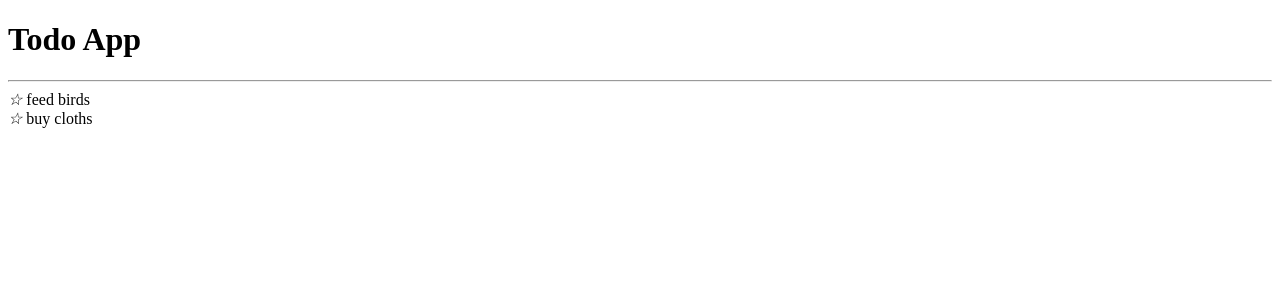
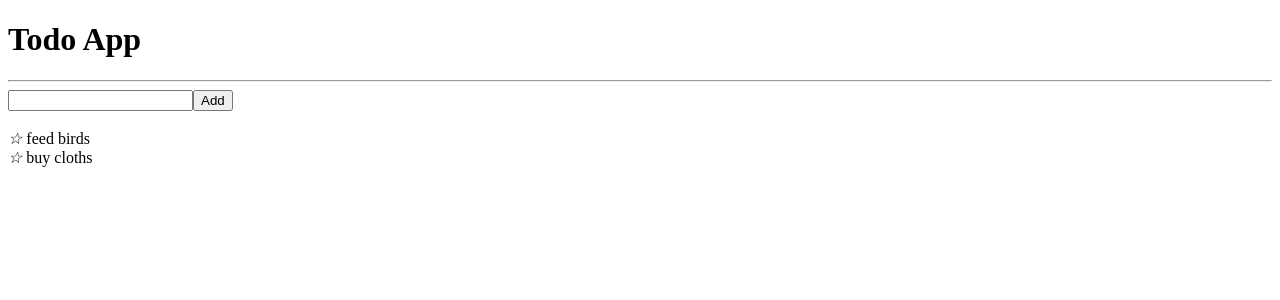
Before and after one commit to chanakasan/react_todo_app, a React app: page / in a window 1280 px wide. Shown: the top 300 px of the page. Built offline with nearby package versions, Linux system fonts and the light colour scheme.

Commit message:
can add new todo

```diff
--- a/src/components/App.jsx
+++ b/src/components/App.jsx
@@ -5,7 +5,23 @@ export default class App extends React.Component {
     super(props)
     this.state = {
       list: props.list,
+      newTodoName: '',
     }
+    this._handleTextInputChange = this._handleTextInputChange.bind(this)
+  }
+
+  _addTodo() {
+    if (this.state.newTodoName === '') return
+
+    const newTodo = {
+      name: this.state.newTodoName
+    }
+    const list = this.state.list.concat([newTodo])
+    this.setState({ list, newTodoName: '' })
+  }
+
+  _handleTextInputChange(event) {
+    this.setState({ newTodoName: event.target.value })
   }
 
   render() {
@@ -14,10 +30,16 @@ export default class App extends React.Component {
         <h1>Todo App</h1>
         <hr/>
 
+        <div className="new-item">
+          <input type="text" value={this.state.newTodoName} onChange={this._handleTextInputChange} />
+          <button className="add-btn" onClick={() => this._addTodo()}>Add</button>
+        </div>
+        <br/>
+
         <div className="list">
           {_.map(this.state.list, (item) => (<div key={item.name}><Icon.starO/> {item.name}</div>))}
         </div>
       </div>
-    )
+      )
   }
 }
--- a/testingSetup.js
+++ b/testingSetup.js
@@ -1,3 +1,8 @@
 import React from "react"
 window.React = React
 window._ = require("lodash")
+
+window.localStorage = {
+  getItem: () => {},
+  setItem: () => {},
+}
```
Also changed, not shown: 1 other file (tests, documents, lock files or other folders).
